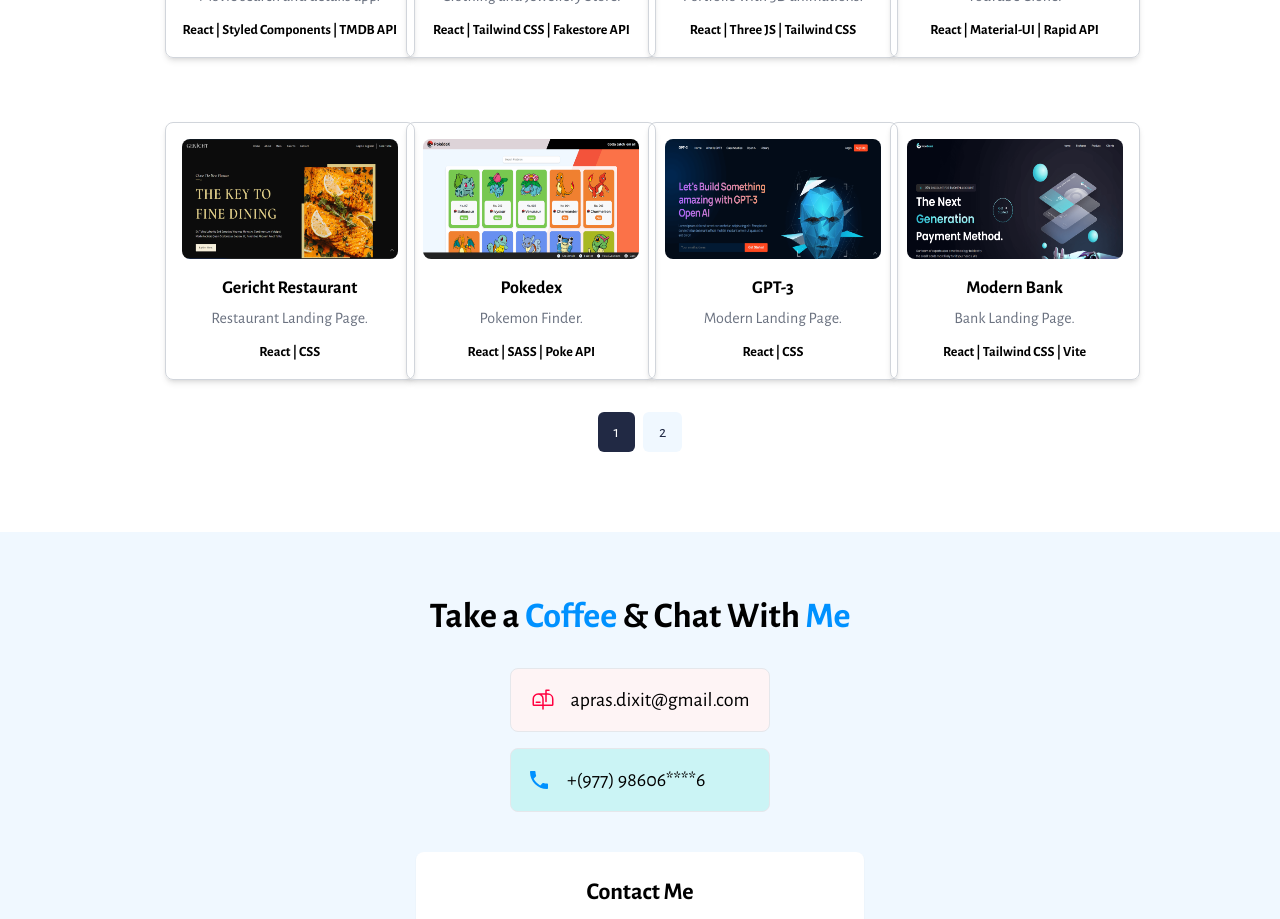
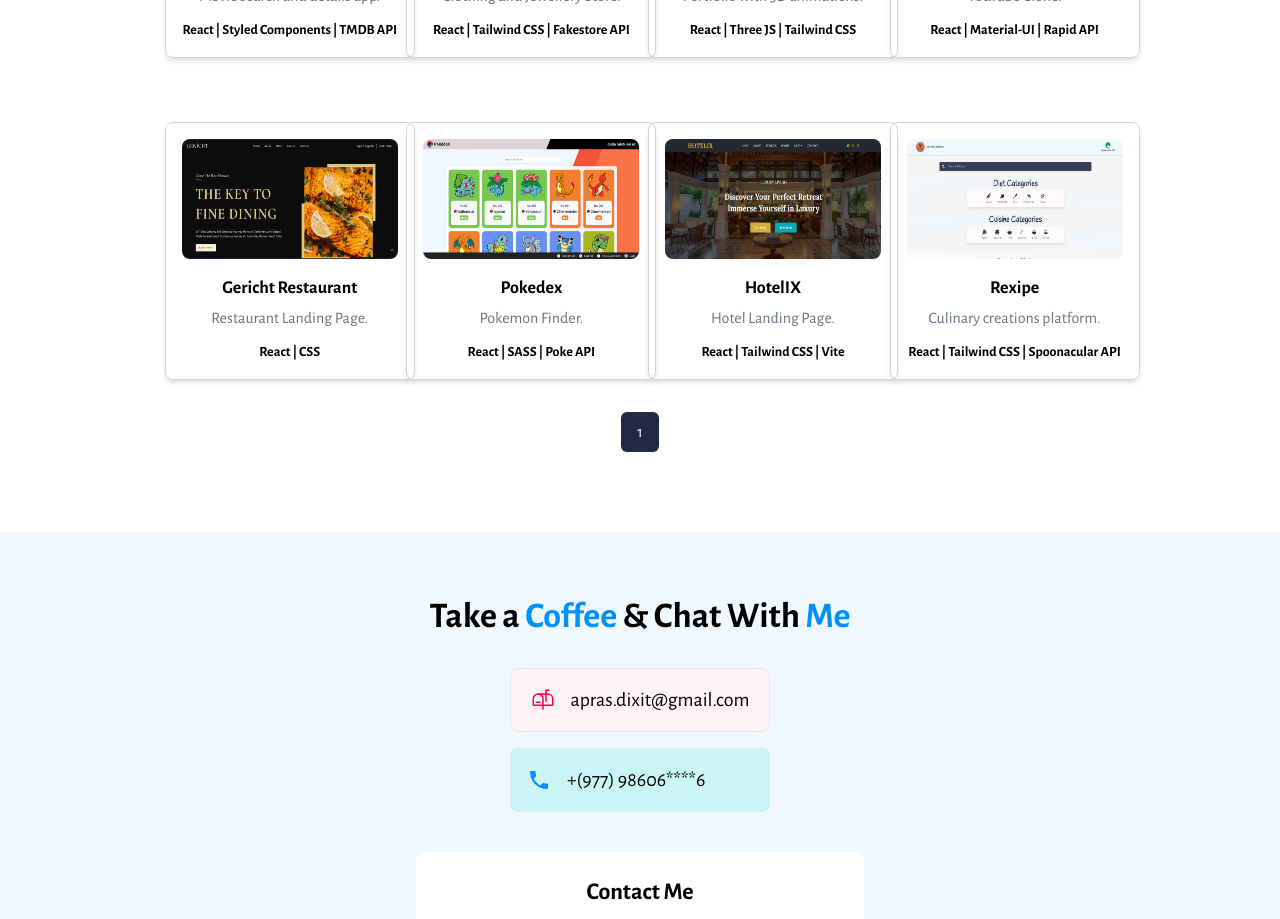
Before and after one commit to PrashantaDA/Portfolio, a React (Vite) app: page / in a window 1280 px wide. Shown: the part 2040-2959 px from the top of the page. Built offline with nearby package versions, Linux system fonts and the light colour scheme.

Commit message:
feat: update project details

```diff
--- a/src/constants/index.jsx
+++ b/src/constants/index.jsx
@@ -2,7 +2,7 @@ import { FaHtml5, FaReact, FaNpm, FaNodeJs, FaGithub, FaGit } from "react-icons/
 import { IoLogoCss3 } from "react-icons/io";
 import { SiJavascript, SiTailwindcss, SiMysql, SiMongodb, SiVisualstudiocode, SiNetlify, SiVite, SiStrapi } from "react-icons/si";
 
-import { Movie, Store, YTube, Gpt, Restro, Bank, Pf3d, Poke, Rexipe, Hotelix } from "../images/index";
+import { Movie, Store, YTube, Restro, Pf3d, Poke, Rexipe, Hotelix } from "../images/index";
 
 const Navlinks = [
 	{
@@ -160,26 +160,6 @@ const ProjectDetails = [
 	},
 	{
 		id: 7,
-		title: "GPT-3",
-		desc: "Modern Landing Page.",
-		img: Gpt,
-		tech: ["React", "CSS"],
-		category: "Web Page",
-		link: "https://gpt3des.netlify.app/",
-		github: "https://github.com/PrashantaDA/Gpt3",
-	},
-	{
-		id: 8,
-		title: "Modern Bank",
-		desc: "Bank Landing Page.",
-		img: Bank,
-		tech: ["React", "Tailwind CSS", "Vite"],
-		category: "Web Page",
-		link: "https://modbank.netlify.app/",
-		github: "https://github.com/PrashantaDA/MooBank",
-	},
-	{
-		id: 9,
 		title: "HotelIX",
 		desc: "Hotel Landing Page.",
 		img: Hotelix,
@@ -189,7 +169,7 @@ const ProjectDetails = [
 		github: "https://github.com/PrashantaDA/hotelix",
 	},
 	{
-		id: 10,
+		id: 8,
 		title: "Rexipe",
 		desc: "Culinary creations platform.",
 		img: Rexipe,
```
Also changed, not shown: src/images/sites/Bank.png (deleted), src/images/sites/Gpt.png (deleted).
